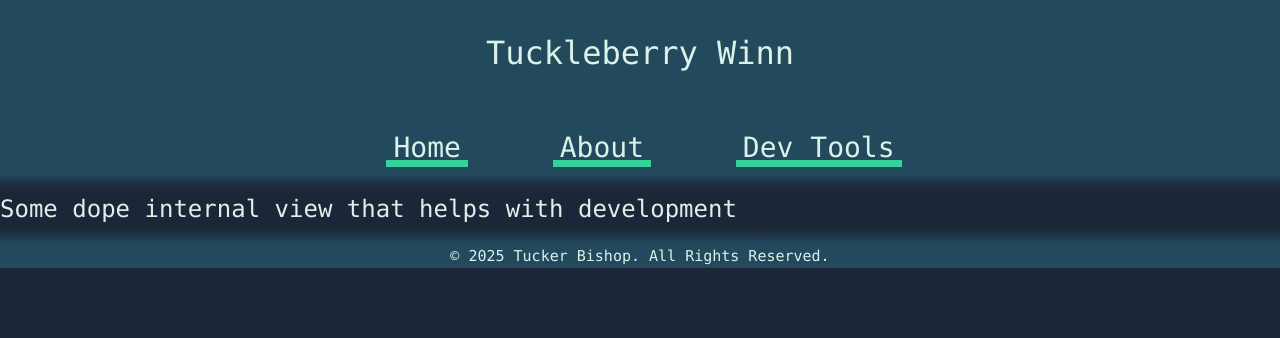
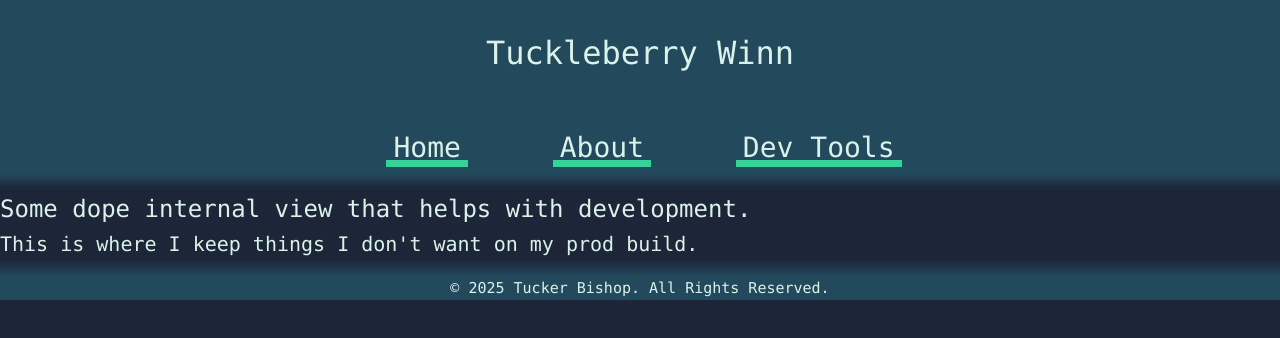
Before and after one commit to TuckleberryWinn/portfolio, a Vue app: page /#/devtools in a window 1280 px wide. Shown: the top 338 px of the page. Built offline with nearby package versions, Linux system fonts and the light colour scheme; the HTML template or start-up script is replaced by a standard one.

Commit message:
Test update to watch actions

```diff
--- a/src/views/DevTools.vue
+++ b/src/views/DevTools.vue
@@ -2,7 +2,8 @@
 
 <template>
 	<div>
-		<h2>Some dope internal view that helps with development</h2>
+		<h2>Some dope internal view that helps with development.</h2>
+		<h3>This is where I keep things I don't want on my prod build.</h3>
 	</div>
 </template>
 
```
